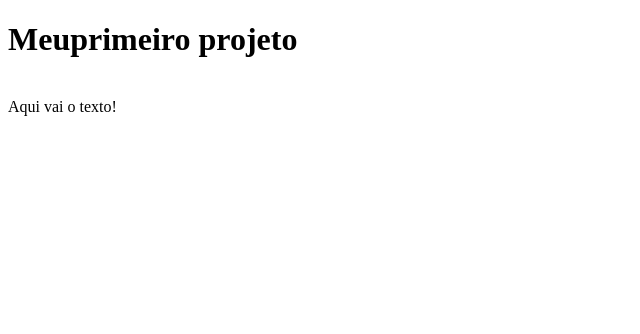
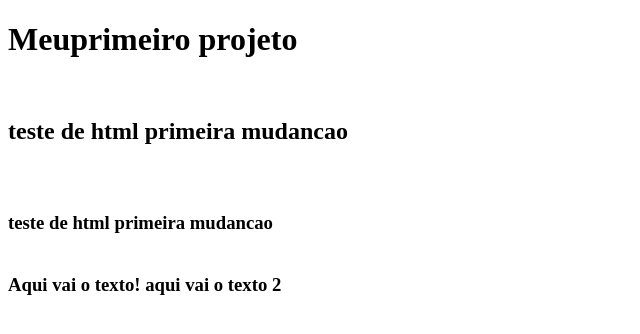
Before and after one commit to Kaion-Murilo/AnimaCursoDeExtencaoGiteGithub, a plain HTML site: page index.html in a window 1280 px wide. Shown: the whole page, without its empty margins (0-640 px from the left). Drawn offline with Linux system fonts and the light colour scheme.

Commit message:
agora tem titulo e corpo de teste

```diff
--- a/index.html
+++ b/index.html
@@ -4,6 +4,9 @@
     <title>Meu primeiro projeto</title>
   </head>
   <body><h1> Meuprimeiro projeto</h1><br>
+	<h2>teste de html primeira  mudancao<h2><br>
+	<h3>teste de html primeira  mudancao<h3><br>
   Aqui vai o texto!
+	aqui vai o texto 2
   </body>
 </html>
```
